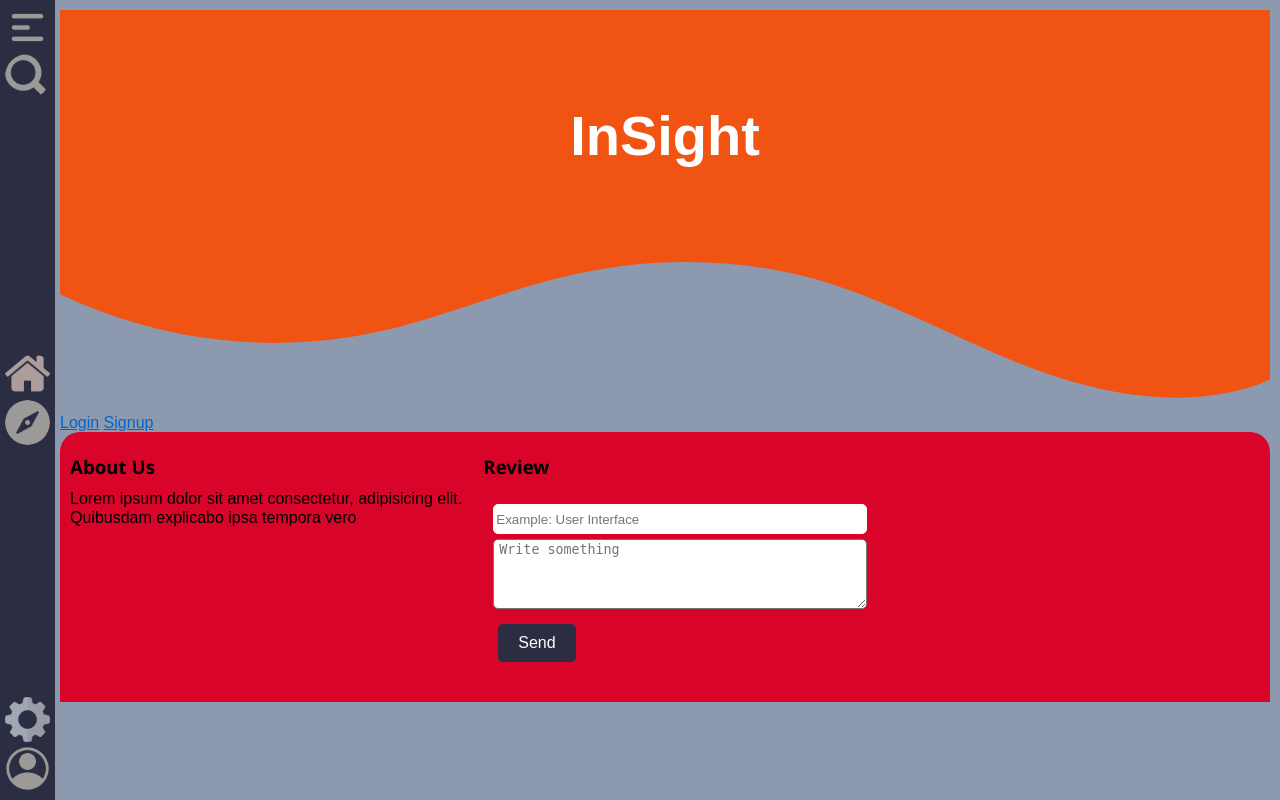
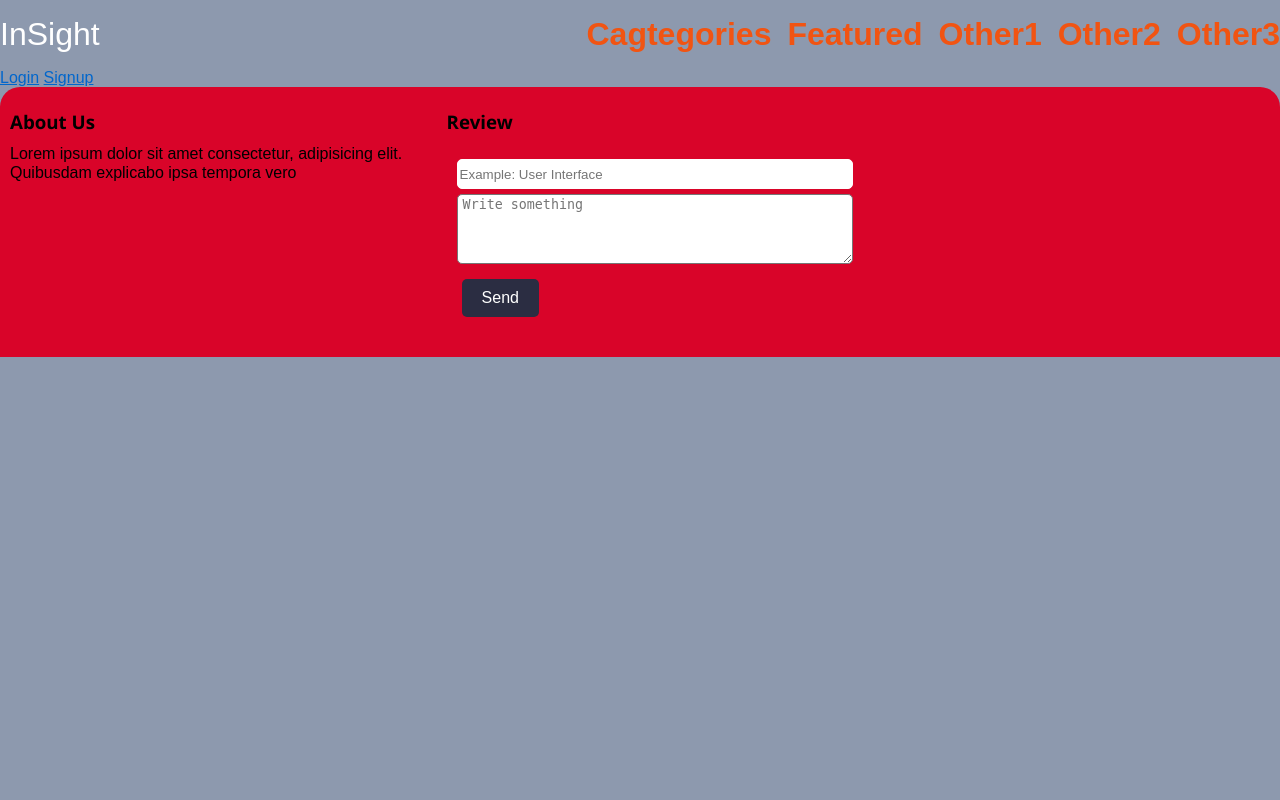
Before and after one commit to Isa8205/Insight, a Django app: template main/templates/index.html in a window 1280 px wide. Run offline with Django 3.2, Linux system fonts and the light colour scheme; the template is opened without the code that fills it, so the values that code supplies are empty.

Commit message:
Index.html
remaking of the index.html file

```diff
--- a/Insight/settings.py
+++ b/Insight/settings.py
@@ -26,7 +26,7 @@ SECRET_KEY = 'django-insecure-=@+s5a0fbo%_9kvtttzxf&%s5!#_mo%niy+j$5gumx_2p@+n-u
 # SECURITY WARNING: don't run with debug turned on in production!
 DEBUG = True
 
-ALLOWED_HOSTS = ['127.0.0.1', 'insight-q0aa.onrender.com']
+ALLOWED_HOSTS = ['127.0.0.1', 'insight-q0aa.onrender.com', '192.168.100.123']
 
 
 # Application definition
--- a/main/static/css/main.css
+++ b/main/static/css/main.css
@@ -5,7 +5,7 @@
 */
 :root {
     /* Light theme colors */
-    --navbar-color-light: rgb(43, 45, 66);
+    --navbar-color-light: rgb(255, 255, 255);
     --background-color-light: rgb(141, 153, 174);
     --text-color-light: #000000;
     --link-color-light: #0066CC;
@@ -76,7 +76,7 @@ body {
     font-family: sans-serif;
     background-color: var(--background-color);
     color: var(--text-color);
-    padding: 10px;
+    padding: 0;
     margin: 0;
 }
 
@@ -114,10 +114,7 @@ The styles for the logo
 The styles for the content div
 ------------------------------------------------------------------------------------------------------
 */
-.content {
-    margin-left: 50px;
-    flex: 1 1 50%;
-}
+
 /*
 ------------------------------------------------------------------------------------------------------
 The styles for the buttons
--- a/main/static/css/navbar.css
+++ b/main/static/css/navbar.css
@@ -1,21 +1,17 @@
 @import url(main.css);
 
 nav {
-    position: fixed;
     top: 0;
-    bottom: 0;
     left: 0;
     display: flex;
-    flex-direction: column;
-    justify-content: space-between;
     align-items: center;
     margin: 0;
     padding: 5px;
-    /* border-radius: 0 0 10px 0; */
     background-color: var(--navbar-color);
 }
 
 nav div ul {
+    display: flex;
     list-style: none;
     padding: 0;
     margin: 0;
--- a/main/templates/index.html
+++ b/main/templates/index.html
@@ -6,10 +6,13 @@
     <meta name="viewport" content="width=device-width, initial-scale=1.0">
     <title>InSight</title>
     <link rel="stylesheet" href="{% static 'css/main.css' %}">
-    <link rel="stylesheet" href="{% static 'css/navbar.css' %}">
     <link rel="stylesheet" href="{% static 'css/grid.css'%}">
 
     <style>
+
+        body {
+            overflow-x: hidden;
+        }
 
         .articles {
             display: grid;
@@ -89,9 +92,30 @@
             padding-block: 15px;
             padding-inline: 20px;
         }
+    </style>
 
-        .logo {
-            background: #F15412;
+    <style>
+        nav {
+            display: flex;
+            justify-content: space-between;
+            align-items: center;
+            color: #F15412;
+        }
+        nav .left {
+            font-size: 2em;
+            color: white;
+        }
+
+        nav .right  ul{
+            display: flex;
+            list-style: none;
+            gap: 1em;
+            justify-content: start;
+        }
+
+        nav .right ul li {
+            font-size: 2em;
+            font-weight: bold;
         }
     </style>
 
@@ -99,28 +123,15 @@
 <body>
     <!-- The navigation bar -->
     <nav>
-        <div class="nav-top">
+        <div class="left">InSight</div>
+
+        <div class="right">
             <ul>
-                <li><img src="{% static 'images/logos/menu.png' %}" alt="Menu"></li>
-                <li><img src="{% static 'images/logos/search.png' %}" alt="Search"></li>
-            </ul>
-        </div>
-
-        <div class="nav-middle">
-            <ul>
-                <li><img src="{% static 'images/logos/home.png' %}" alt="Home"></li>
-                <li><img src="{% static 'images/logos/explore.png' %}" alt="Explore"></li>
-            </ul>
-        </div>
-
-        <div class="nav-bottom">
-            <ul>
-                <li><img src="{% static 'images/logos/setting.png' %}" alt="Profile"></li>
-                {% if user.is_authenticated %}
-                <li><img src="{{MEDIA_URL}}{{user.profile}}" alt="Profile pic"></li>
-                {% else %}
-                <li><img src="{% static 'images/logos/account.png' %}" alt="Settings"></li>
-                {% endif %}
+                <li>Cagtegories</li>
+                <li>Featured</li>
+                <li>Other1</li>
+                <li>Other2</li>
+                <li>Other3</li>
             </ul>
         </div>
 
@@ -131,10 +142,9 @@
 
         <!-- The logo of the website -->
         <section>
-            <div class="logo">
-                <span class="logo-text">InSight</span>
-            </div>
-            <img src="{% static 'images/waves.svg' %}" alt="" width="100%">
+            <!-- <div class="logo">
+                <img src="{% static 'images/logo.png' %}" alt="" width="100%">
+            </div> -->
         </section>
         {% if user.is_authenticated %}
         <a href="{% url 'logout' %}">Logout</a>
```
Also changed, not shown: main/static/images/Logo.png (added).
